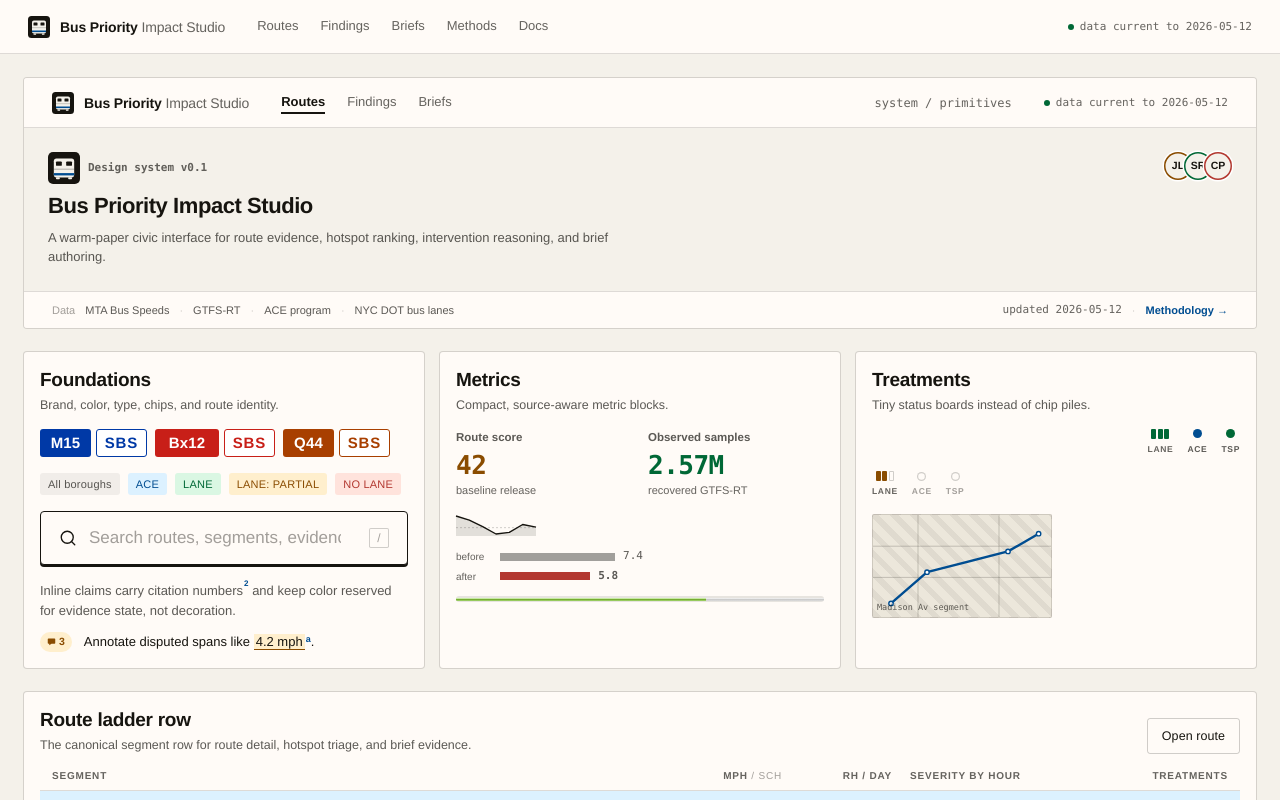
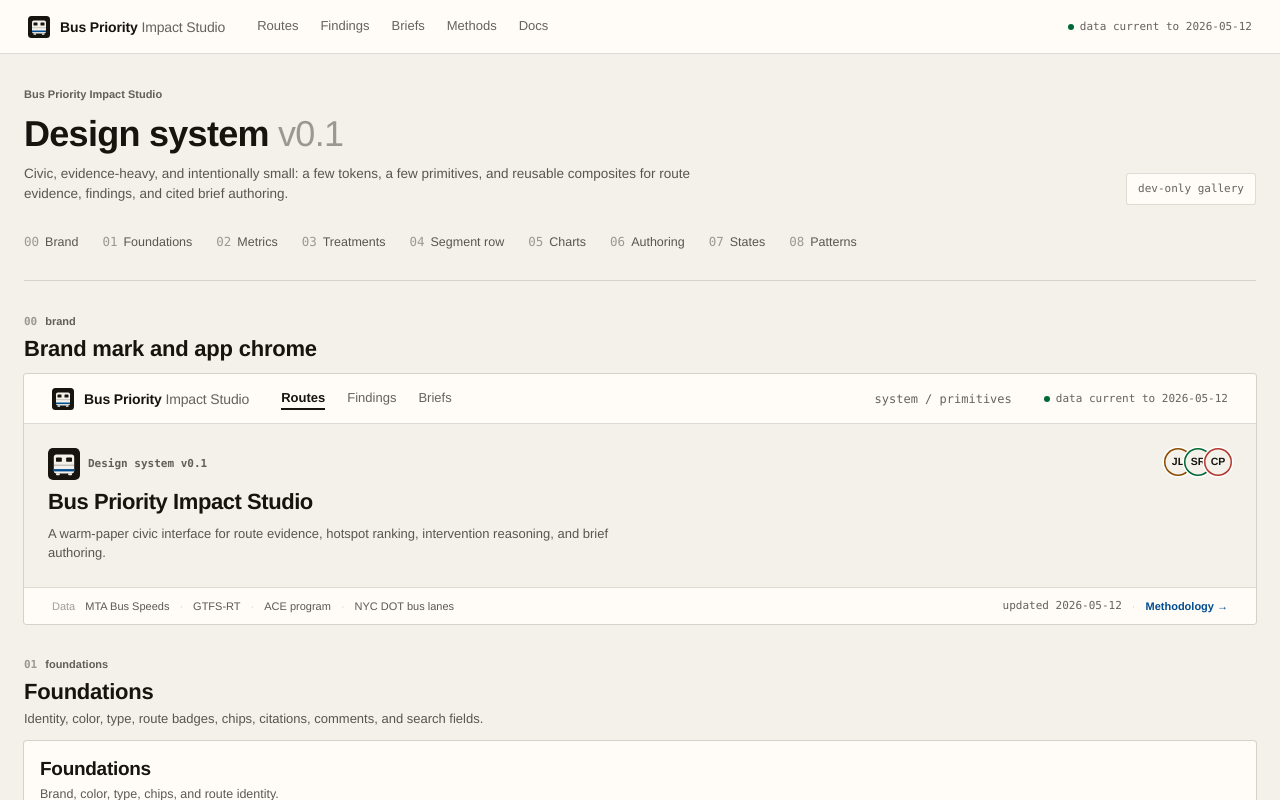
Before and after one commit to mannyc2/bus-priority-impact-studio, a React (Vite) app in the folder apps/web/: page /system in a window 1280 px wide. Built offline with nearby package versions, Linux system fonts and the light colour scheme.

Commit message:
web: align system gallery with design handoff

```diff
--- a/apps/web/src/dev/system-gallery.tsx
+++ b/apps/web/src/dev/system-gallery.tsx
@@ -1,3 +1,4 @@
+import type { ReactNode } from "react";
 import { ChartsDemo } from "@/dev/examples/charts-demo";
 import { ClaimsDemo } from "@/dev/examples/claims-demo";
 import { FoundationsDemo } from "@/dev/examples/foundations-demo";
@@ -7,21 +8,165 @@ import { StatesDemo } from "@/dev/examples/states-demo";
 import { StudioBarDemo } from "@/dev/examples/studio-bar-demo";
 import { TreatmentsDemo } from "@/dev/examples/treatments-demo";
 
+const sections = [
+  { id: "brand", label: "Brand" },
+  { id: "foundations", label: "Foundations" },
+  { id: "metrics", label: "Metrics" },
+  { id: "treatments", label: "Treatments" },
+  { id: "segments", label: "Segment row" },
+  { id: "charts", label: "Charts" },
+  { id: "authoring", label: "Authoring" },
+  { id: "states", label: "States" },
+  { id: "patterns", label: "Patterns" },
+] as const;
+
 export function SystemGallery() {
   return (
-    <div className="flex flex-col gap-6 bg-[var(--bp-color-paper)] p-6 text-[var(--bp-color-ink)]">
+    <div className="bg-[var(--bp-color-paper)] px-6 py-8 text-[var(--bp-color-ink)]">
+      <div className="mx-auto flex max-w-[1280px] flex-col gap-8">
+        <header className="border-b border-[var(--bp-color-rule)] pb-7">
+          <div className="text-[11px] font-semibold text-[var(--bp-color-ink-55)]">
+            Bus Priority Impact Studio
+          </div>
+          <div className="mt-2 flex items-end justify-between gap-6 max-md:flex-col max-md:items-start">
+            <div>
+              <h1 className="m-0 text-[36px] font-semibold leading-tight tracking-[-0.02em]">
+                Design system{" "}
+                <span className="font-medium text-[var(--bp-color-ink-40)]">v0.1</span>
+              </h1>
+              <p className="mt-2 max-w-[720px] text-[13.5px] leading-[1.55] text-[var(--bp-color-ink-70)]">
+                Civic, evidence-heavy, and intentionally small: a few tokens, a few primitives, and
+                reusable composites for route evidence, findings, and cited brief authoring.
+              </p>
+            </div>
+            <div className="rounded-[3px] bg-[var(--bp-color-card)] px-3 py-2 font-mono text-[11px] text-[var(--bp-color-ink-55)] shadow-[inset_0_0_0_1px_var(--bp-color-rule)]">
+              dev-only gallery
+            </div>
+          </div>
+          <nav className="mt-7 flex flex-wrap gap-x-6 gap-y-2 text-[12.5px]">
+            {sections.map((section, index) => (
+              <a
+                key={section.id}
+                href={`#${section.id}`}
+                className="text-[var(--bp-color-ink-70)] no-underline hover:text-[var(--bp-color-ink)]"
+              >
+                <span className="mr-1.5 font-mono text-[var(--bp-color-ink-40)]">
+                  {String(index).padStart(2, "0")}
+                </span>
+                {section.label}
+              </a>
+            ))}
+          </nav>
+        </header>
+
+        <GallerySection id="brand" kicker="00" title="Brand mark and app chrome">
           <StudioBarDemo />
-      <div className="grid gap-4 xl:grid-cols-3">
+        </GallerySection>
+
+        <GallerySection
+          id="foundations"
+          kicker="01"
+          title="Foundations"
+          sub="Identity, color, type, route badges, chips, citations, comments, and search fields."
+        >
           <FoundationsDemo />
+        </GallerySection>
+
+        <div className="grid gap-8 xl:grid-cols-2">
+          <GallerySection id="metrics" kicker="02" title="Metrics">
             <MetricsDemo />
+          </GallerySection>
+          <GallerySection id="treatments" kicker="03" title="Treatment signals">
             <TreatmentsDemo />
+          </GallerySection>
         </div>
+
+        <GallerySection id="segments" kicker="04" title="Segment row">
           <SegmentRowDemo />
+        </GallerySection>
+
+        <GallerySection id="charts" kicker="05" title="Data visualization primitives">
           <ChartsDemo />
+        </GallerySection>
+
+        <div className="grid gap-8 xl:grid-cols-2">
+          <GallerySection id="authoring" kicker="06" title="Authoring pattern">
+            <ClaimsDemo />
+          </GallerySection>
+          <GallerySection id="states" kicker="07" title="States">
+            <StatesDemo />
+          </GallerySection>
+        </div>
+
+        <GallerySection
+          id="patterns"
+          kicker="08"
+          title="Composite rules"
+          sub="The gallery intentionally keeps these as product constraints, not theme controls."
+        >
           <div className="grid gap-4 xl:grid-cols-2">
-        <ClaimsDemo />
-        <StatesDemo />
+            <PatternCard
+              title="Use evidence-first composites"
+              body="Route pages, findings, and briefs should expose the same evidence objects rather than restating conclusions in separate UI surfaces."
+            />
+            <PatternCard
+              title="Keep state chrome in context"
+              body="Loading and empty states preserve headers, tabs, filters, and table shape so the user can tell what is missing and what is still available."
+            />
+            <PatternCard
+              title="Avoid score-only language"
+              body="Derived metrics are acceptable when the inputs, units, and provenance are visible near the claim."
+            />
+            <PatternCard
+              title="No runtime tweaks panel"
+              body="The prototype tuning panel remains outside production until there is a real operator workflow for adjusting tokens or thresholds."
+            />
+          </div>
+        </GallerySection>
       </div>
     </div>
   );
 }
+
+function GallerySection({
+  id,
+  kicker,
+  title,
+  sub,
+  children,
+}: {
+  id: string;
+  kicker: string;
+  title: string;
+  sub?: string;
+  children: ReactNode;
+}) {
+  return (
+    <section id={id} className="scroll-mt-6">
+      <div className="mb-3">
+        <div className="text-[11px] font-semibold text-[var(--bp-color-ink-55)]">
+          <span className="mr-2 font-mono text-[var(--bp-color-ink-40)]">{kicker}</span>
+          {id}
+        </div>
+        <h2 className="m-0 mt-1 text-[22px] font-semibold leading-tight tracking-[-0.01em]">
+          {title}
+        </h2>
+        {sub ? (
+          <p className="mt-1 max-w-[720px] text-[13px] leading-[1.55] text-[var(--bp-color-ink-70)]">
+            {sub}
+          </p>
+        ) : null}
+      </div>
+      {children}
+    </section>
+  );
+}
+
+function PatternCard({ title, body }: { title: string; body: string }) {
+  return (
+    <div className="rounded-[3px] bg-[var(--bp-color-card)] p-4 shadow-[0_0_0_1px_var(--bp-color-rule)]">
+      <div className="text-[13.5px] font-semibold">{title}</div>
+      <p className="mt-2 text-[12.5px] leading-[1.55] text-[var(--bp-color-ink-70)]">{body}</p>
+    </div>
+  );
+}
```
Also changed, not shown: 1 other file (tests, documents, lock files or other folders). Lines whose indentation alone changed are shown as unchanged.
